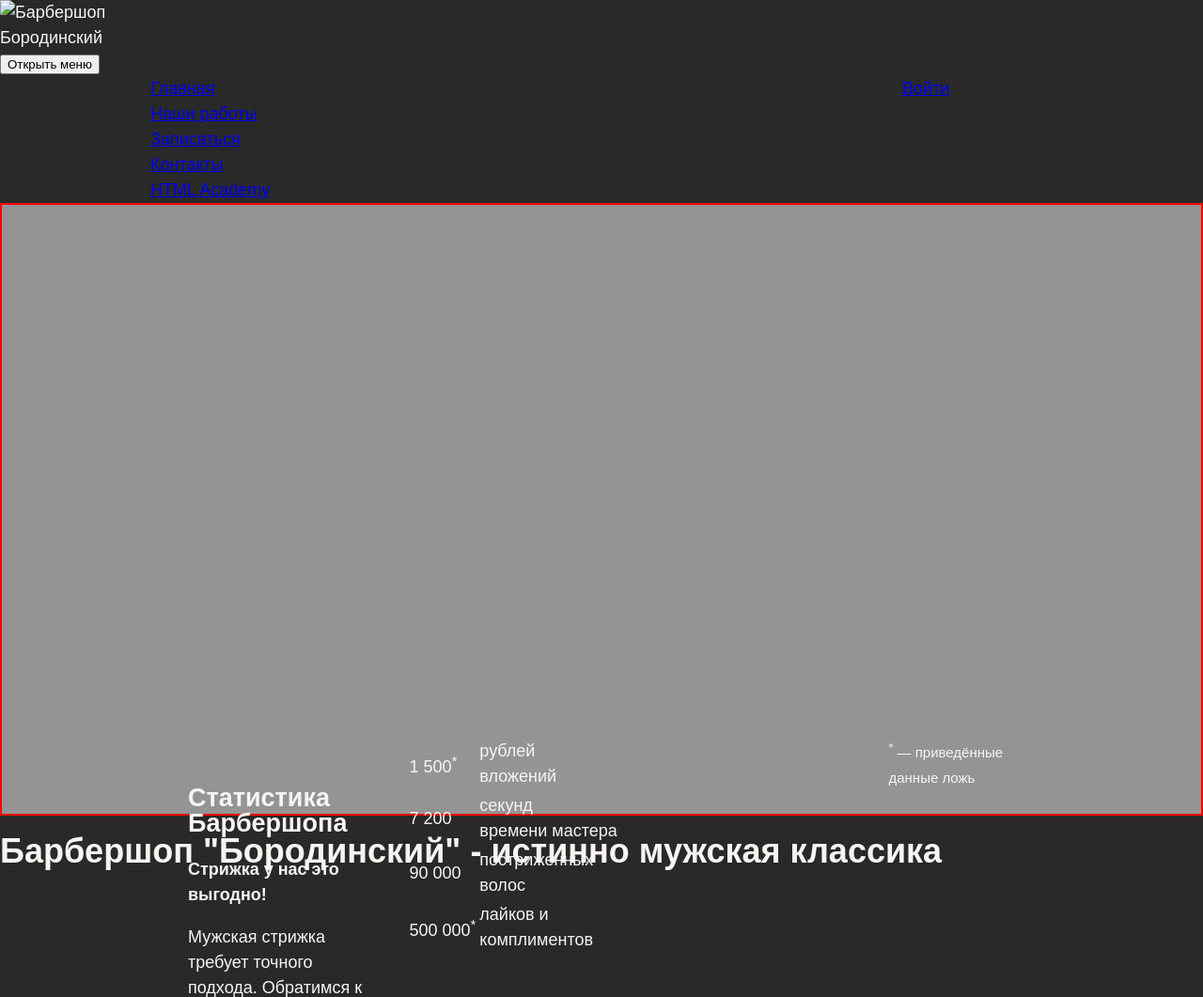
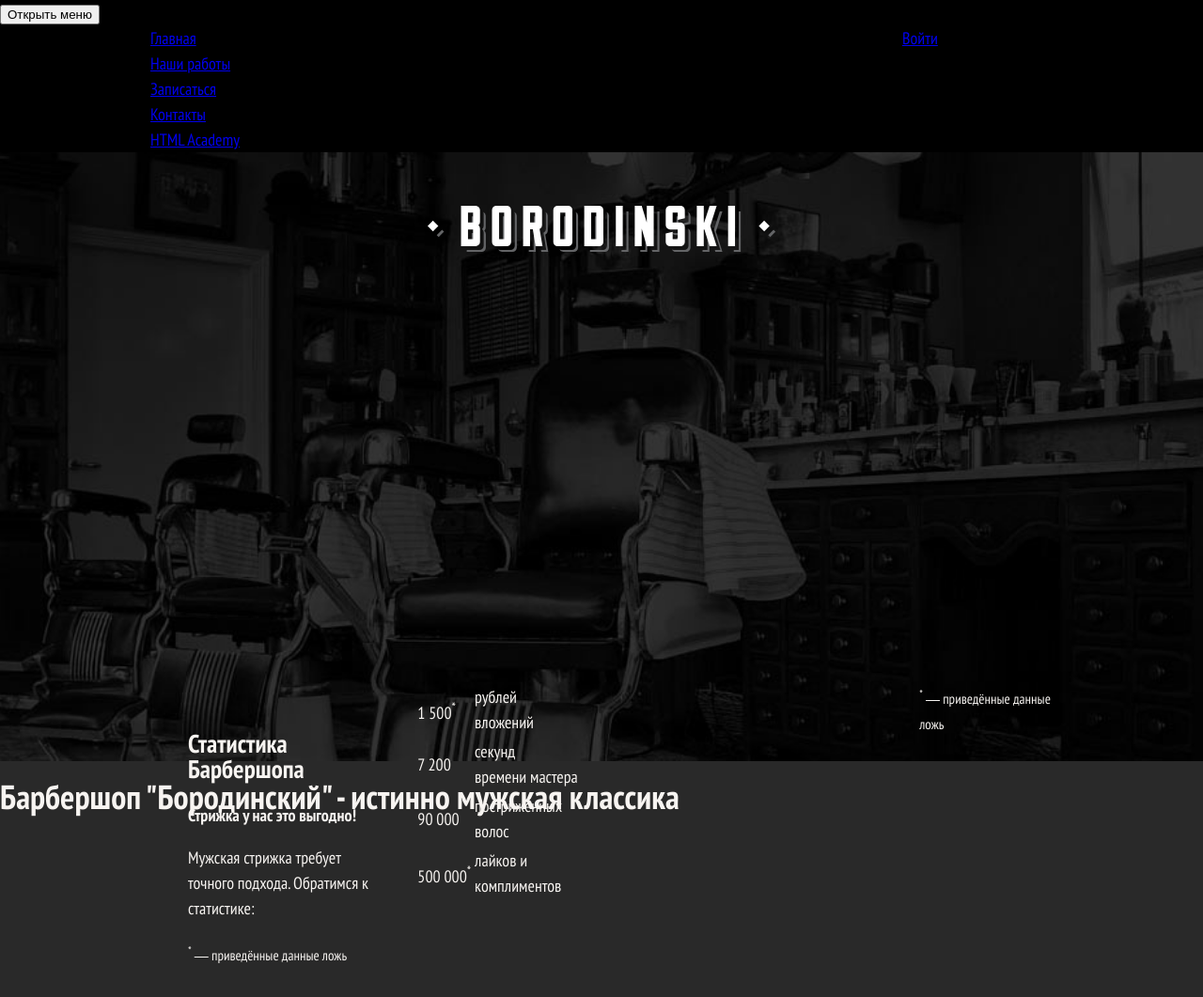
Before and after one commit to shampansky/barbershop-adaptive, a website: page source/index.html in a window 1280 px wide. Shown: the top 1061 px of the page at 94% size. Drawn offline with nearby package versions, Linux system fonts and the light colour scheme; files that its build step writes are made by us from their sources.

Commit message:
сверстали шапку

```diff
--- a/package.json
+++ b/package.json
@@ -4,13 +4,13 @@
   "private": true,
   "description": "Личный проект «Пинк» от HTML Academy",
   "devDependencies": {
+    "@htmlacademy/editorconfig-cli": "1.x",
     "autoprefixer": "9.1.x",
     "browser-sync": "2.24.x",
     "gulp": "4.0.x",
-    "gulp-less": "4.0.x",
+    "gulp-less": "^4.0.1",
     "gulp-plumber": "1.2.x",
     "gulp-postcss": "8.0.x",
-    "@htmlacademy/editorconfig-cli": "1.x",
     "stylelint": "9.6.x",
     "stylelint-config-htmlacademy": "0.1.x"
   },
--- a/source/index.html
+++ b/source/index.html
@@ -3,12 +3,14 @@
   <head>
     <meta charset="utf-8">
     <title>Барбершоп "Бородинский"</title>
+    <meta name="viewport" content="width=device-width,initial-scale=1">
     <link rel="stylesheet" href="css/style.css">
   </head>
   <body>
     <header class="page-header">
-      <a class="page-header__logo" href="#"></a>
-      <img class="page-header__logo-image" src="img/logotype-mobile.svg" width="226" height="30" alt="Барбершоп Бородинский">
+      <a class="page-header__logo" href="#">
+        <img class="page-header__logo-image" src="../img/logotype-mobile.svg" width="226" height="30" alt="Барбершоп Бородинский">
+      </a>
 
       <nav class="main-nav">
         <button class="main-nav__toggle" type="button">Открыть меню</button>
--- a/source/less/page-header.less
+++ b/source/less/page-header.less
@@ -5,14 +5,39 @@
 
 .page-header__logo {
   height: 85px;
-  border: 2px solid red;
+
+  text-align: center;
+}
+
+.page-header__logo img {
+  width: 226px;
+  height: 85px;
 }
 
 
 @media (min-width: @tablet-width) {
+  .page-header {
+    background-color: #000000;
+  }
+
   .page-header__logo {
     order: 2;
+
+    width: 100%;
     height: 400px;
+
+    background-color: #000000;
+    background-image: url("../img/bg-tablet-inner.jpg");
+    background-repeat: no-repeat;
+    background-position: center -9px;
+  }
+
+  .page-header__logo img {
+    display: block;
+    width: 370px;
+    height: auto;
+    margin: 0 auto;
+    margin-top: 40px;
   }
 }
 
@@ -20,14 +45,12 @@
 @media (min-width: @desktop-width) {
   .page-header__logo {
     height: 648px;
+
+    background-position: center 0;
+    background-size: cover;
+  }
+
+  .page-header__logo img {
+    margin-top: 57px;
   }
 }
-
-.page-header,
-.page-header__logo {
-  .no-outline();
-}
-
-.page-header__logo {
-  background: rgba(255, 255, 255, 0.5);
-}
--- a/source/less/scaffolding.less
+++ b/source/less/scaffolding.less
@@ -1,3 +1,17 @@
+@font-face {
+  font-weight: normal;
+  font-family: "PT Sans Narrow";
+  font-style: normal;
+  src: url("../fonts/PTSansNarrow.woff2") format("woff2"), url("../fonts/PTSansNarrow.woff") format("woff");
+}
+
+@font-face {
+  font-weight: bold;
+  font-family: "PT Sans Narrow";
+  font-style: normal;
+  src: url("../fonts/PTSansNarrowBold.woff2") format("woff2"), url("../fonts/PTSansNarrowBold.woff") format("woff");
+}
+
 body {
   min-width: 320px;
   margin: 0;
@@ -5,7 +19,7 @@
 
   font-size: 18px;
   line-height: 27px;
-  font-family: "Arial", sans-serif;
+  font-family: "PT Sans Narrow", "Arial", sans-serif;
   color: #f7f4f1;
   font-style: normal;
 
```
Also changed, not shown: source/fonts/ptsansnarrow.woff (added), source/fonts/ptsansnarrow.woff2 (added), source/fonts/ptsansnarrowbold.woff (added), source/fonts/ptsansnarrowbold.woff2 (added), source/img/bg-tablet-inner.jpg (added), source/img/logotype-desktop.svg (added), source/img/logotype-mobile.svg (added), source/img/logotype-tablet.svg (added), 1 other file.
